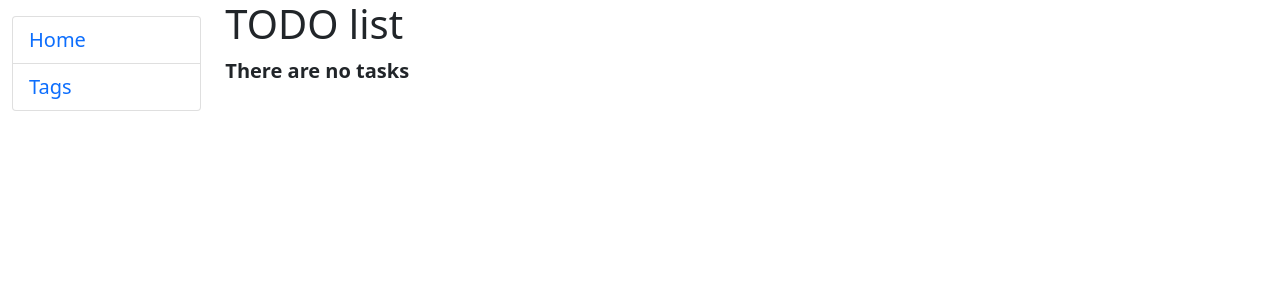
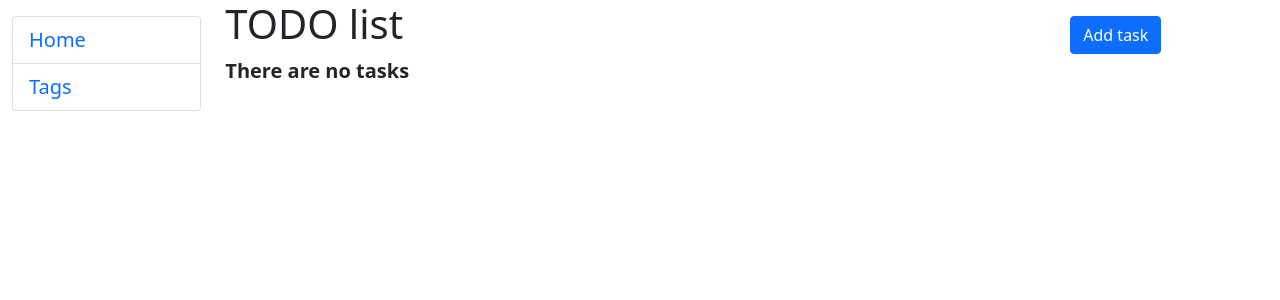
Before and after one commit to Neyrony/Todo-list, a Django app: page / in a window 1280 px wide. Shown: the top 300 px of the page. Run offline with Django 5.2, Linux system fonts and the light colour scheme; data that the repository does not hold is empty.

Commit message:
feat: add Create, Update, Delete for Task

```diff
--- a/templates/todo_list/task_list.html
+++ b/templates/todo_list/task_list.html
@@ -1,24 +1,24 @@
 {% extends 'base.html' %}
 
 {% block content %}
-  <h1>TODO list</h1>
+  <h1>TODO list <a class="btn btn-primary float-end mt-3" href="{% url 'todo_list:task_create' %}">Add task</a></h1>
   {% if task_list %}
   {% for task in task_list %}
-    <p><strong>{{ task.content }}</strong>
+    <p><strong>{{ task.content }}</strong></p>
     {% if task.is_done %}
       <span class="text-success">Done</span>
-        <form method="POST" action="{% url 'todo_list:task-change-status' task.pk %}">
+      <form method="POST" action="{% url 'todo_list:task_change_status' task.pk %}">
         {% csrf_token %}
         <input class="btn btn-secondary float-end" type="submit" value="Undo">
       </form>
     {% else %}
       <span class="text-danger">Not done</span>
-        <form method="POST" action="{% url 'todo_list:task-change-status' task.pk %}">
+      <form method="POST" action="{% url 'todo_list:task_change_status' task.pk %}">
         {% csrf_token %}
         <input class="btn btn-success float-end" type="submit" value="Complete">
       </form>
     {% endif %}
-    </p>
+
     <p>
       Create at: {{ task.date }}
       {% if task.deadline %}
@@ -33,8 +33,8 @@
         {% endfor %}
         </span>
       {% endif %}
-      <a class="no-decoration-link" href="#">Update</a>
-      <a class="no-decoration-link" href="#">Delete</a>
+      <a class="no-decoration-link" href="{% url 'todo_list:task_update' task.pk %}">Update</a>
+      <a class="no-decoration-link" href="{% url 'todo_list:task_delete' task.pk %}">Delete</a>
     </p>
 
     <hr>
--- a/todo_list/urls.py
+++ b/todo_list/urls.py
@@ -1,10 +1,14 @@
 from django.urls import path
 
-from todo_list.views import TaskListView, TagListView, TaskChangeStatusView
+from todo_list.views import TaskListView, TagListView, TaskChangeStatusView, TaskCreateView, TaskDeleteView, \
+    TaskUpdateView
 
 urlpatterns = [
     path("", TaskListView.as_view(), name="index"),
-    path("task/<int:pk>/change-status", TaskChangeStatusView.as_view(), name="task-change-status"),
+    path("tasks/create", TaskCreateView.as_view(), name="task_create"),
+    path("tasks/<int:pk>/update", TaskUpdateView.as_view(), name="task_update"),
+    path("tasks/<int:pk>/change-status", TaskChangeStatusView.as_view(), name="task_change_status"),
+    path("tag/<int:pk>/delete", TaskDeleteView.as_view(), name="task_delete"),
     path("tags/", TagListView.as_view(), name="tags_list"),
 ]
 
--- a/todo_list/views.py
+++ b/todo_list/views.py
@@ -1,7 +1,9 @@
 from django.shortcuts import get_object_or_404, redirect
+from django.urls import reverse_lazy
 from django.views import View
-from django.views.generic import ListView
+from django.views.generic import ListView, UpdateView, DeleteView, CreateView
 
+from todo_list.forms import TaskForm
 from todo_list.models import Task, Tag
 
 
@@ -11,6 +13,18 @@ class TaskListView(ListView):
 
     def get_queryset(self):
         return Task.objects.prefetch_related("tags")
+
+
+class TaskCreateView(CreateView):
+    model = Task
+    form_class = TaskForm
+    success_url = reverse_lazy("todo_list:index")
+
+
+class TaskUpdateView(UpdateView):
+    model = Task
+    form_class = TaskForm
+    success_url = reverse_lazy("todo_list:index")
 
 
 class TaskChangeStatusView(View):
@@ -23,6 +37,11 @@ class TaskChangeStatusView(View):
         return redirect("todo_list:index")
 
 
+class TaskDeleteView(DeleteView):
+    model = Task
+    success_url = reverse_lazy("todo_list:index")
+
+
 class TagListView(ListView):
     model = Tag
     paginate_by = 10
```
Also changed, not shown: templates/todo_list/task_confirm_delete.html (added, +11 -0 lines), templates/todo_list/task_form.html (added, +16 -0 lines), todo_list/forms.py (added, +21 -0 lines). Lines whose indentation alone changed are shown as unchanged.
